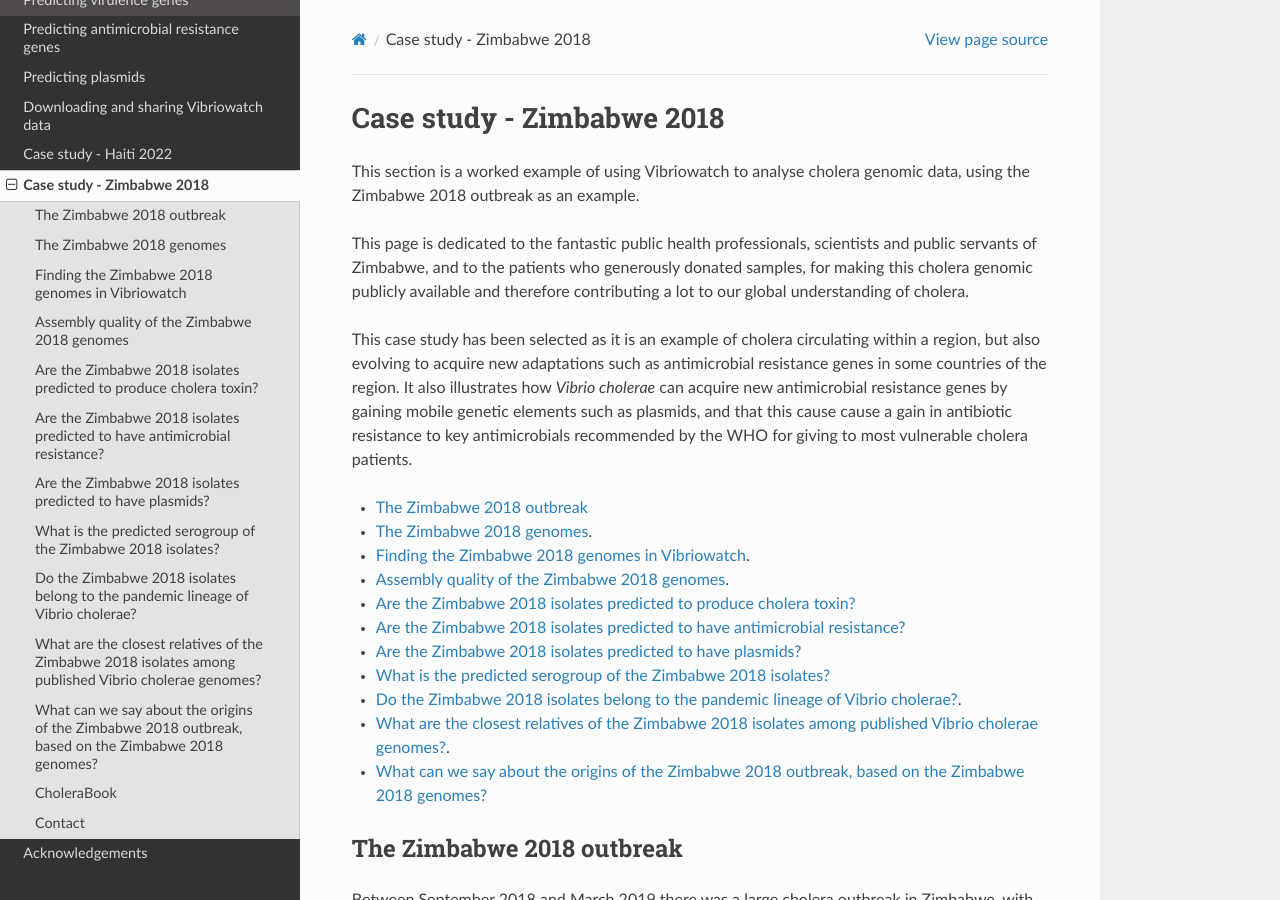
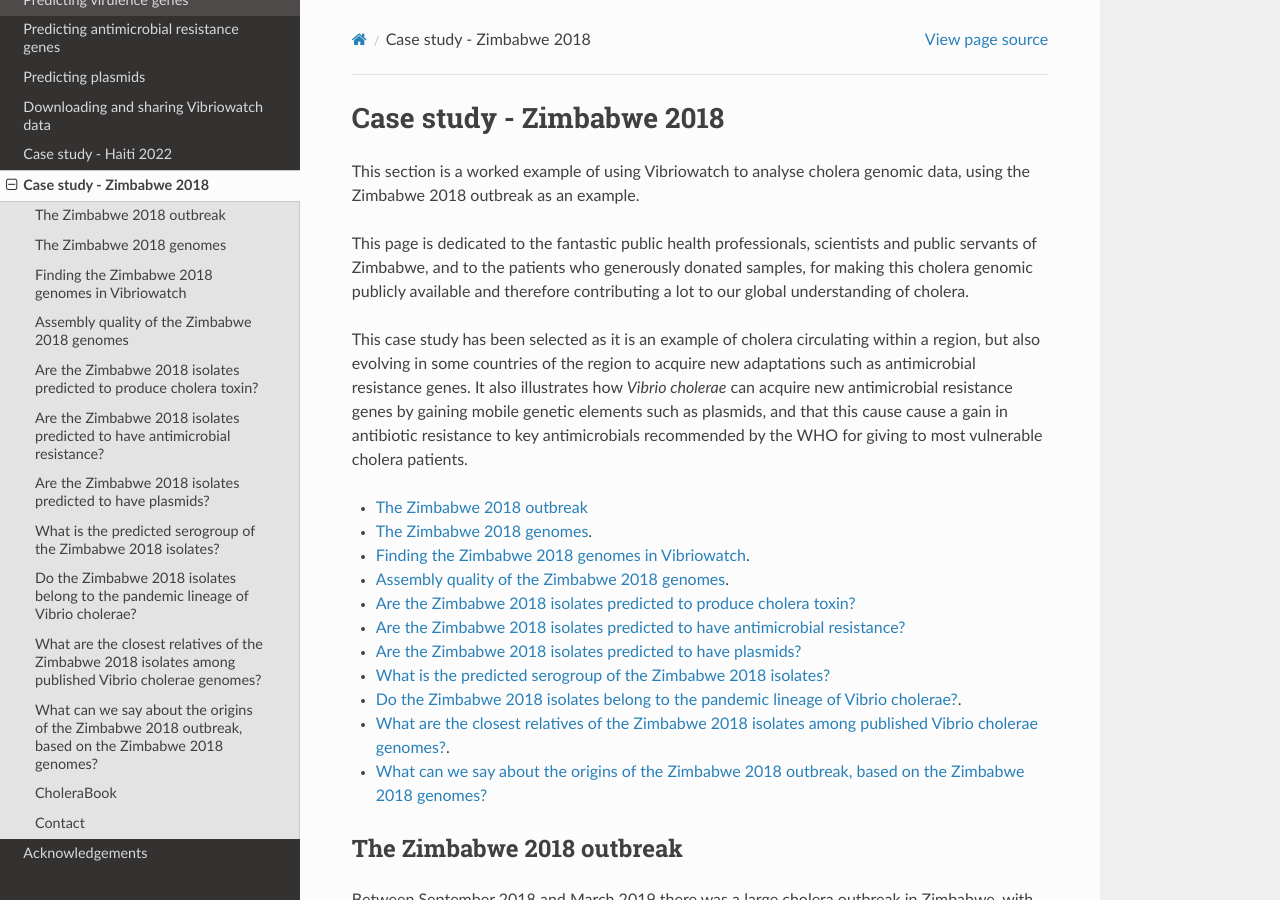
Before and after one commit to avrilcoghlan/vibriowatch, a Sphinx documentation site: the page built from docs/source/zimbabwe2018.rst, in a window 1280 px wide and 900 px high. Built offline with Sphinx 7.4.7 and the Read the Docs theme 3.1.0, drawn with Linux system fonts in a browser that asks for light colours.

```diff
--- a/docs/source/zimbabwe2018.rst
+++ b/docs/source/zimbabwe2018.rst
@@ -7,8 +7,8 @@ This page is dedicated to the fantastic public health professionals, scientists
 who generously donated samples, for making this cholera genomic publicly available and therefore contributing a lot to our
 global understanding of cholera.
 
-This case study has been selected as it is an example of cholera circulating within a region, but also evolving to acquire new adaptations such
-as antimicrobial resistance genes in some countries of the region. It also illustrates how *Vibrio cholerae* can acquire new antimicrobial
+This case study has been selected as it is an example of cholera circulating within a region, but also evolving in some countries of the region to acquire new adaptations such
+as antimicrobial resistance genes. It also illustrates how *Vibrio cholerae* can acquire new antimicrobial
 resistance genes by gaining mobile genetic elements such as plasmids, and that this cause cause a gain in antibiotic resistance to key
 antimicrobials recommended by the WHO for giving to most vulnerable cholera patients.
 
```
